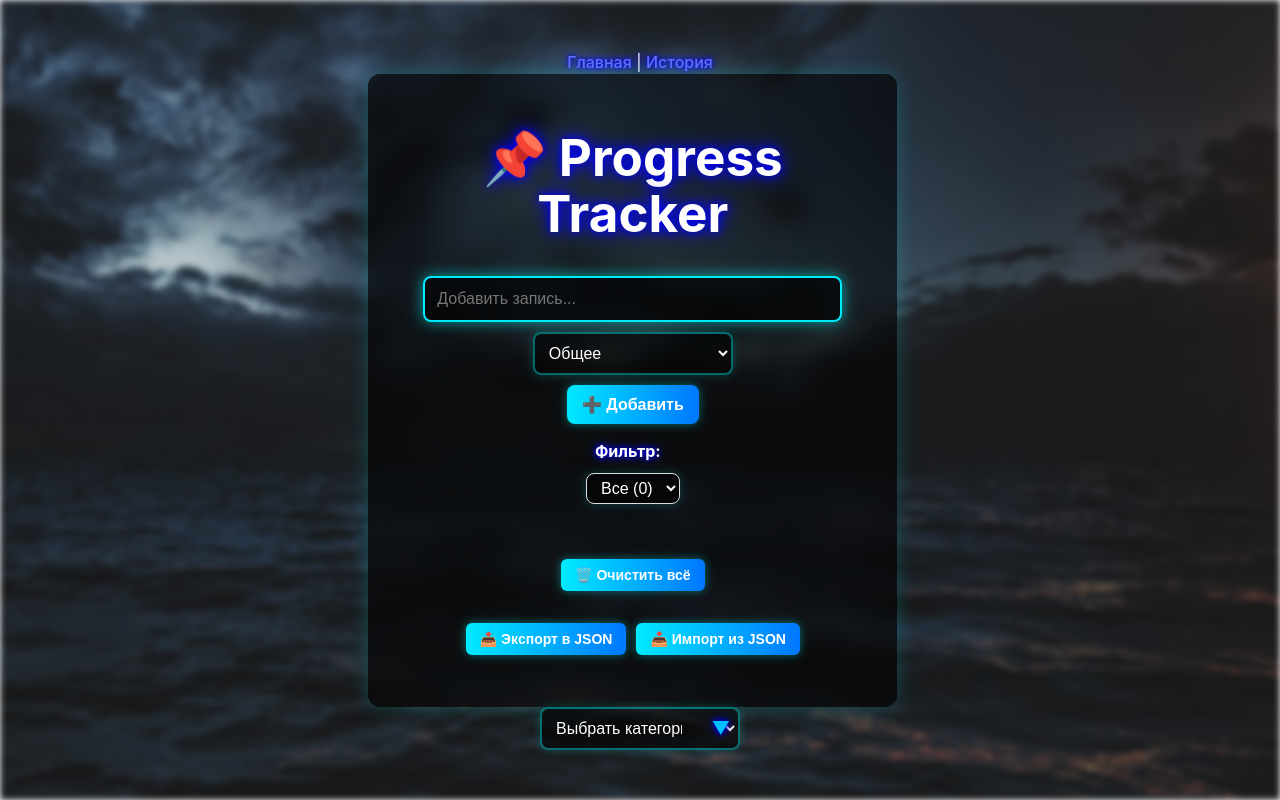
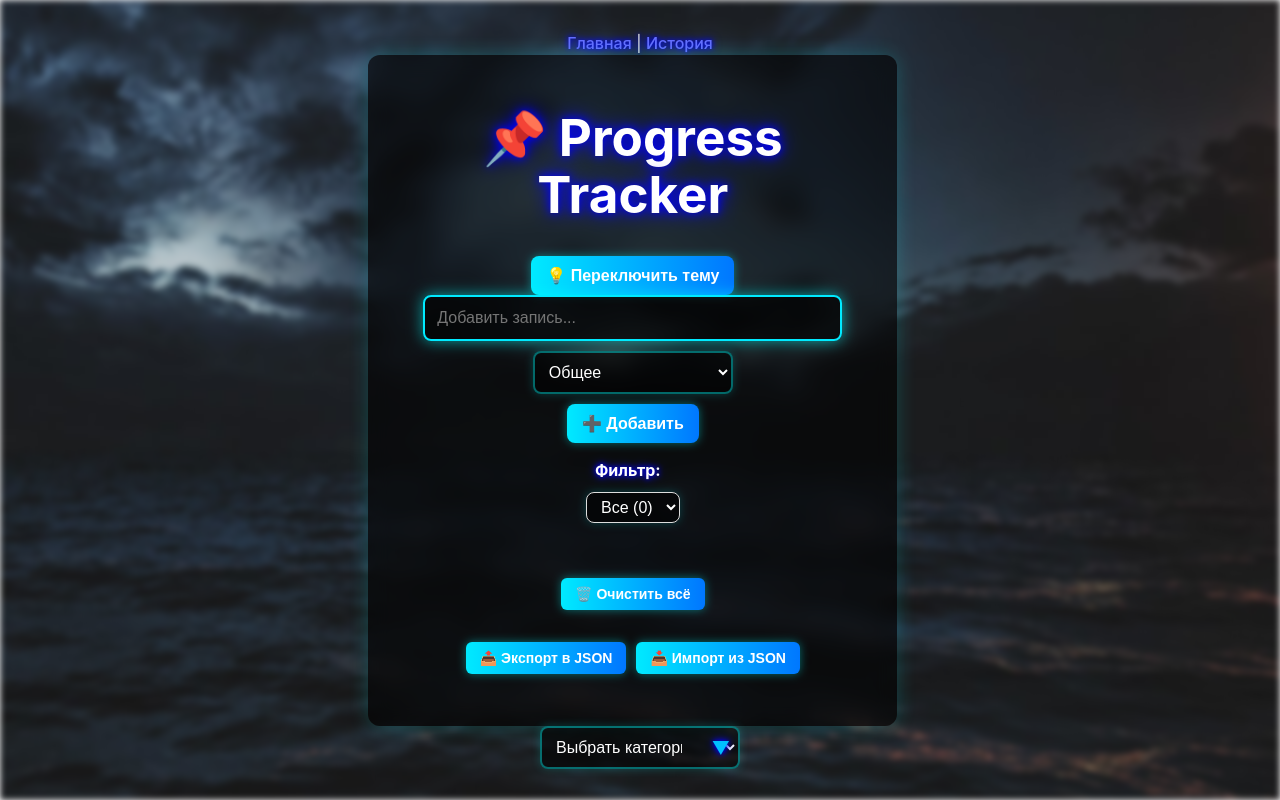
Before and after one commit to AutumnAround/Progress-tracker, a React (Vite) app in the folder Progress-tracker/: page / in a window 1280 px wide. Built offline with nearby package versions, Linux system fonts and the light colour scheme.

Commit message:
Some updates

```diff
--- a/Progress-tracker/src/index.css
+++ b/Progress-tracker/src/index.css
@@ -49,6 +49,42 @@ body::before {
   filter: blur(3px);
   z-index: -1;
 }
+
+body.dark {
+  color: #eee;
+}
+
+body.light {
+  color: #222;
+}
+
+body {
+  transition: background-color 0.5s ease, color 0.5s ease;
+}
+
+.app-wrapper {
+  min-height: 100vh;
+  background-image: url("/main_background.jpg");
+  background-size: cover;
+  background-position: center;
+  background-attachment: fixed;
+  display: flex;
+  flex-direction: column;
+  align-items: center;
+  transition: background 0.5s ease;
+}
+
+.app-wrapper.light {
+  backdrop-filter: brightness(1.2) contrast(0.95);
+  color: #111;
+}
+
+.app-wrapper.dark {
+  backdrop-filter: brightness(0.7) contrast(1.2);
+  color: #eee;
+}
+
+
 
 button {
   background: #00bfff;
--- a/Progress-tracker/src/pages/Home.tsx
+++ b/Progress-tracker/src/pages/Home.tsx
@@ -13,6 +13,14 @@ export default function Home() {
   const inputRef = useRef<HTMLInputElement>(null);
   const [editedIndex, setEditedIndex] = useState<number | null>(null);
   const fileInputRef = useRef<HTMLInputElement>(null);
+  const [theme, setTheme] = useState(() => {
+    return localStorage.getItem("theme") || "dark";
+  });
+
+  useEffect(() => {
+    document.body.className = theme;
+    localStorage.setItem("theme", theme);
+  }, [theme]);
 
 
   useEffect(() => {
@@ -173,6 +181,12 @@ const importData = (e: React.ChangeEvent<HTMLInputElement>) => {
       <motion.h1 initial={{ opacity: 0, y: -20 }} animate={{ opacity: 1, y: 0 }} transition={{ duration: 0.8 }}>
         📌 Progress Tracker
       </motion.h1>
+      <div className="theme-toggle">
+      <button onClick={() => setTheme(theme === "light" ? "dark" : "light")}>
+        💡 Переключить тему
+      </button>
+      </div>
+
       {editIndex !== null && (
           <div className="edit-indicator">
             ✏️ <strong>Редактирование записи #{editIndex + 1}</strong>
```
